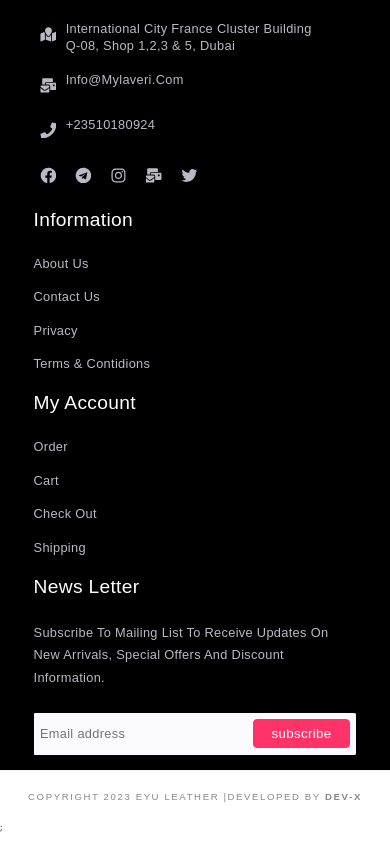
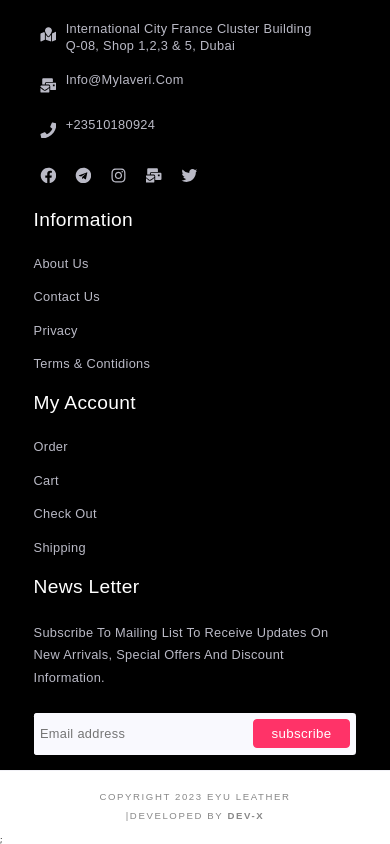
Before and after one commit to Natty-7r/forRedux, a React (Create React App) app: page / in a window 390 px wide. Shown: the part 886-1730 px from the top of the page. Built offline with nearby package versions, Linux system fonts and the light colour scheme.

Commit message:
fixed some codes

```diff
--- a/src/components/eComponents/Footer/Footer.css
+++ b/src/components/eComponents/Footer/Footer.css
@@ -169,4 +169,9 @@ a {
   .footer_part {
     flex-basis: 90%;
   }
+  .footer_sub {
+    display: flex;
+    flex-flow: column;
+    justify-content: center;
+  }
 }
--- a/src/components/eComponents/Footer/Footer.js
+++ b/src/components/eComponents/Footer/Footer.js
@@ -123,8 +123,11 @@ export default () => {
         </div>
       </div>
       <div className="footer_sub">
-        Copyright 2023 Eyu leather |Developed by
-        <span className="developer"> DEV-X</span>
+        <span>Copyright 2023 Eyu leather</span>
+        <span>
+          |Developed by
+          <span className="developer"> DEV-X</span>
+        </span>
       </div>
     </section>
   );
--- a/src/components/eComponents/Footer/FooterBlack.css
+++ b/src/components/eComponents/Footer/FooterBlack.css
@@ -102,10 +102,10 @@ a {
   height: 5rem;
   padding: 0.1rem;
   z-index: 1;
-  border-radius: 0.2rem;
+  border-radius: 0.4rem;
 }
 .input_footer {
-  border-radius: 0.2rem;
+  border-radius: 0.4rem;
   position: absolute;
   top: 0rem;
   left: 0;
@@ -133,6 +133,7 @@ a {
   border-radius: 0.5rem;
   line-height: 1rem;
   border: 0.2rem solid var(--mainColor);
+  /* border-radius: 4rem; */
 }
 .footer_sub {
   border-top: solid thin #f1f1f6;
@@ -141,7 +142,7 @@ a {
   font-size: 1.2rem;
   color: #888;
   font-weight: 300;
-  padding: 2rem;
+  padding: 2rem 0px 1rem;
   text-align: center;
   text-transform: uppercase;
   letter-spacing: 0.2rem;
@@ -170,4 +171,9 @@ a {
   .footer_part {
     flex-basis: 90%;
   }
+  .footer_sub {
+    display: flex;
+    flex-flow: column;
+    justify-content: center;
+  }
 }
```
